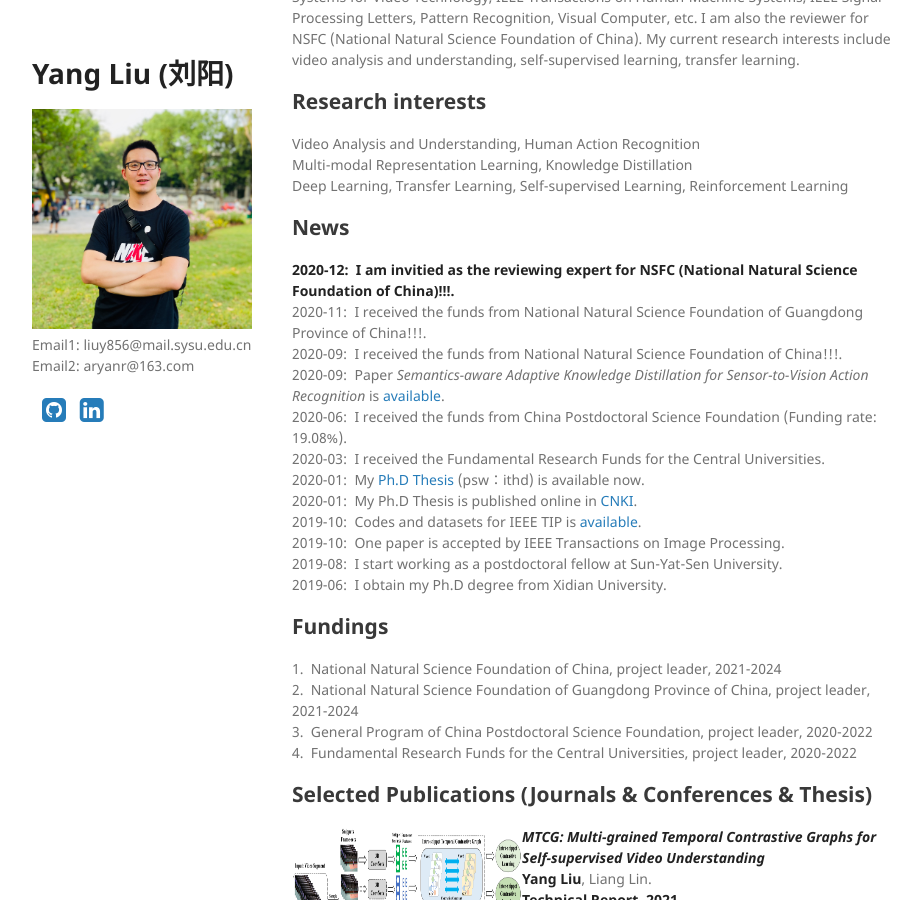
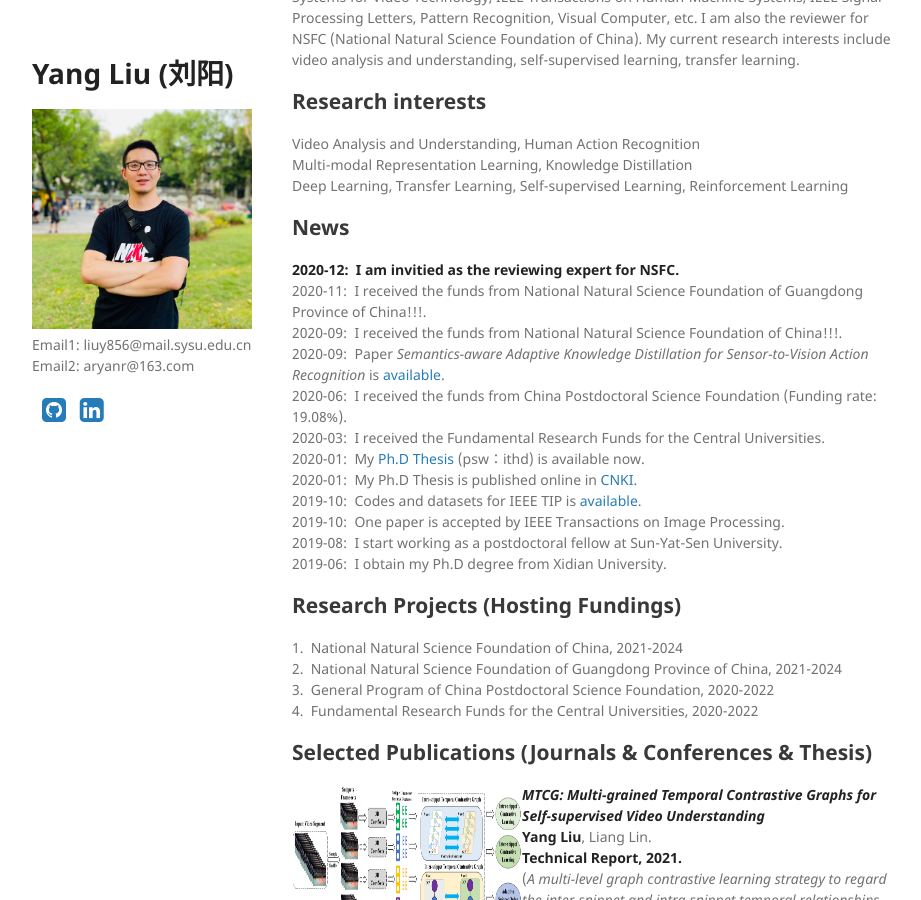
Before and after one commit to YangLiu9208/home, a Jekyll site: the page built from index.md, in a window 1280 px wide and 900 px high, scrolled down 325 px. Shown: the whole window, without its empty margins (178-1099 px from the left). Built offline with Jekyll 4.4.1, drawn with Linux system fonts in a browser that asks for light colours; a style sheet for code colours, icons or effects is not loaded.

Commit message:
Update index.md

```diff
--- a/index.md
+++ b/index.md
@@ -12,7 +12,7 @@ Multi-modal Representation Learning, Knowledge Distillation
 Deep Learning, Transfer Learning, Self-supervised Learning, Reinforcement Learning
 
 ## News
-**2020-12:&nbsp; I am invitied as the reviewing expert for NSFC (National Natural Science Foundation of China)!!!.**
+**2020-12:&nbsp; I am invitied as the reviewing expert for NSFC.**
 2020-11:&nbsp; I received the funds from National Natural Science Foundation of Guangdong Province of China!!!.
 2020-09:&nbsp; I received the funds from National Natural Science Foundation of China!!!.
 2020-09:&nbsp; Paper *Semantics-aware Adaptive Knowledge Distillation for Sensor-to-Vision Action Recognition* is [available](https://arxiv.org/abs/2009.00210).
@@ -25,11 +25,11 @@ Deep Learning, Transfer Learning, Self-supervised Learning, Reinforcement Learni
 2019-08:&nbsp; I start working as a postdoctoral fellow at Sun-Yat-Sen University.
 2019-06:&nbsp; I obtain my Ph.D degree from Xidian University.
 
-## Fundings
-1.&nbsp; National Natural Science Foundation of China, project leader, 2021-2024
-2.&nbsp; National Natural Science Foundation of Guangdong Province of China, project leader, 2021-2024
-3.&nbsp; General Program of China Postdoctoral Science Foundation, project leader, 2020-2022
-4.&nbsp; Fundamental Research Funds for the Central Universities, project leader, 2020-2022
+## Research Projects (Hosting Fundings)
+1.&nbsp; National Natural Science Foundation of China, 2021-2024
+2.&nbsp; National Natural Science Foundation of Guangdong Province of China, 2021-2024
+3.&nbsp; General Program of China Postdoctoral Science Foundation, 2020-2022
+4.&nbsp; Fundamental Research Funds for the Central Universities, 2020-2022
 
 ## Selected Publications (Journals & Conferences & Thesis)
 
```
